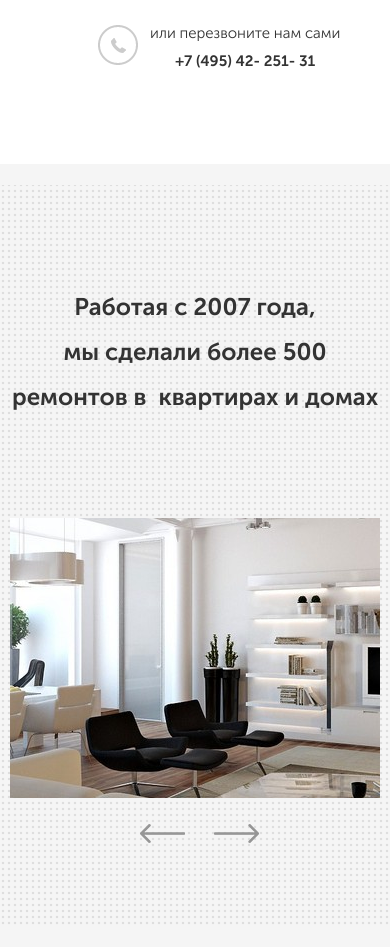
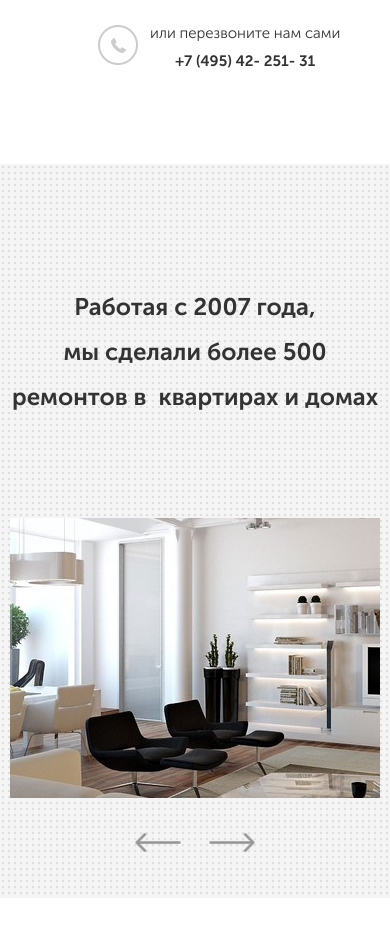
Before and after one commit to oncentrate/homeworks, a plain HTML site: page practice_copy/index.html in a window 390 px wide. Shown: the part 1622-2569 px from the top of the page. After the commit the page ends 2520 px from the top, so only its background shows below. Drawn offline with Linux system fonts and the light colour scheme; files whose address does not match are found by name.

Commit message:
еще одно изменение

```diff
--- a/practice_copy/css/style.css
+++ b/practice_copy/css/style.css
@@ -678,10 +678,14 @@ template {
   margin-left: auto;
   margin-right: auto;
 }
-
+.portfolio{
+  position: relative;
+}
 .buttons{
-  margin-left: 915px;
-  margin-top: 26px;
+   left: 50%;
+   transform: translateX(-50%);
+   position: absolute;
+   margin-top: 35px;
 
 }
 .next-btn{
@@ -904,11 +908,7 @@ img {
 .section-title_center {
   text-align: center;
 }
-@media (max-width: 2560px) {
-  .buttons{
-    margin-left: 1230px;
-  }
-}
+
 @media (max-width: 1920px) {
   /* line 2, C:/Users/Samoy/Desktop/practice123/sass/_media.sass */
   .main-image {
@@ -917,30 +917,9 @@ img {
     z-index: 2;
     box-shadow: 10px 5px 50px rgba(0, 0, 0, 0.1);
   }
-  .buttons{
-  margin-left: 905px;
-  margin-top: 26px;
-
-  }
-  .next-btn{
-  margin-left: 25px;
-  }
-}
-@media (max-width: 1900px) {
-  .buttons{
-    margin-left: 900px;
-  }
-}
-@media (max-width: 1800px) {
-  .buttons{
-    margin-left: 850px;
-  }
-}
-@media (max-width: 1700px) {
-  .buttons{
-    margin-left: 800px;
-  }
-}
+
+}
+
 
 @media (max-width: 1600px) {
   /* line 9, C:/Users/Samoy/Desktop/practice123/sass/_media.sass */
@@ -950,33 +929,11 @@ img {
     z-index: 2;
     box-shadow: 10px 5px 50px rgba(0, 0, 0, 0.1);
   }
-   .buttons{
-    margin-left: 750px;
-  }
-
-}
-
-@media (max-width: 1500px) {
-  .buttons{
-    margin-left: 700px;
-  }
-}
-@media (max-width: 1400px) {
-  .buttons{
-    margin-left: 650px;
-  }
-}
-@media (max-width: 1440px) {
-  .buttons{
-   margin-left: 660px;
-  }
-}
-
-@media (max-width: 1300px) {
-  .buttons{
-    margin-left: 600px;
-  }
-}
+
+
+}
+
+
 @media (max-width: 1199px) {
   /* line 15, C:/Users/Samoy/Desktop/practice123/sass/_media.sass */
   .container {
@@ -1019,32 +976,9 @@ img {
     max-width: 95%;
   }
 
-  .buttons{
-    margin-left: 600px;
-  }
-
-}
-@media (max-width: 1200px) {
-  .buttons{
-    margin-left: 550px;
-  }
-}
-
-@media (max-width: 1100px) {
-  .buttons{
-    margin-left: 500px;
-  }
-}
-@media (max-width: 1024px) {
-  .buttons{
-    margin-left: 455px;
-  }
-}
-@media (max-width: 1000px) {
-  .buttons{
-    margin-left: 450px;
-  }
-}
+
+}
+
 @media (max-width: 992px) {
   /* line 39, C:/Users/Samoy/Desktop/practice123/sass/_media.sass */
   .container {
@@ -1108,16 +1042,6 @@ img {
   .modal__right__button {
     width: 275px;
   }
-}@media (max-width: 900px) {
-  .buttons{
-    margin-left: 400px;
-  }
-}
-@media (max-width: 800px) {
-  .buttons{
-    margin-left: 350px;
-  }
-}
 
 @media (max-width: 768px) {
   /* line 75, C:/Users/Samoy/Desktop/practice123/sass/_media.sass */
@@ -1211,15 +1135,9 @@ img {
   ul {
     line-height: 22px;
   }
-  .buttons {
-    margin-left: 325px;
-}
-}
-@media (max-width: 700px) {
-  .buttons{
-    margin-left: 300px;
-  }
-}
+}
+
+
 @media (max-width: 605px) {
   /* line 129, C:/Users/Samoy/Desktop/practice123/sass/_media.sass */
   .container {
@@ -1262,9 +1180,6 @@ img {
     font-size: 15px;
   }
 
-  .buttons{
-    margin-left: 245px;
-  }
 }
 
 @media (max-width: 576px) {
@@ -1388,10 +1303,6 @@ img {
     font-size: 9px;
   }
 
-  .buttons{
-    margin-left: 190px;
-  }
-
 }
 
 @media (max-width: 465px) {
@@ -1799,14 +1710,7 @@ img {
   .hidden {
     display: none;
   }
-  .buttons {
-    margin-left: 155px;
-}
-}
-@media (max-width: 400px) {
-  .buttons{
-    margin-left: 140px;
-  }
+
 }
 @media (max-width: 375px) {
   /* line 491, C:/Users/Samoy/Desktop/practice123/sass/_media.sass */
@@ -1850,9 +1754,7 @@ img {
     display: none;
 
   }
-  .buttons {
-    margin-left: 130px;
-}
+
 }
 
 @media (max-width: 320px) {
@@ -1987,13 +1889,7 @@ img {
   .hidden {
     display: none;
   }
-  .buttons {
-    margin-left: 100px;
-}
-}
-@media (max-width: 300px) {
-  .buttons{
-    margin-left: 90px;
-  }
-}
+
+}
+
 /*# sourceMappingURL=../css/style.map */
```
